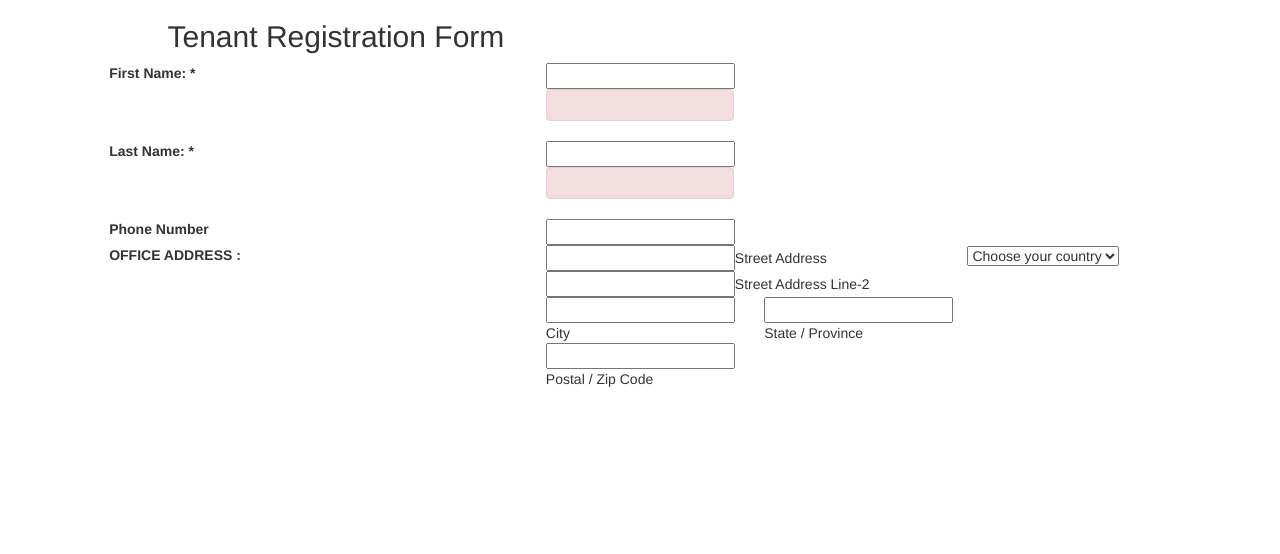
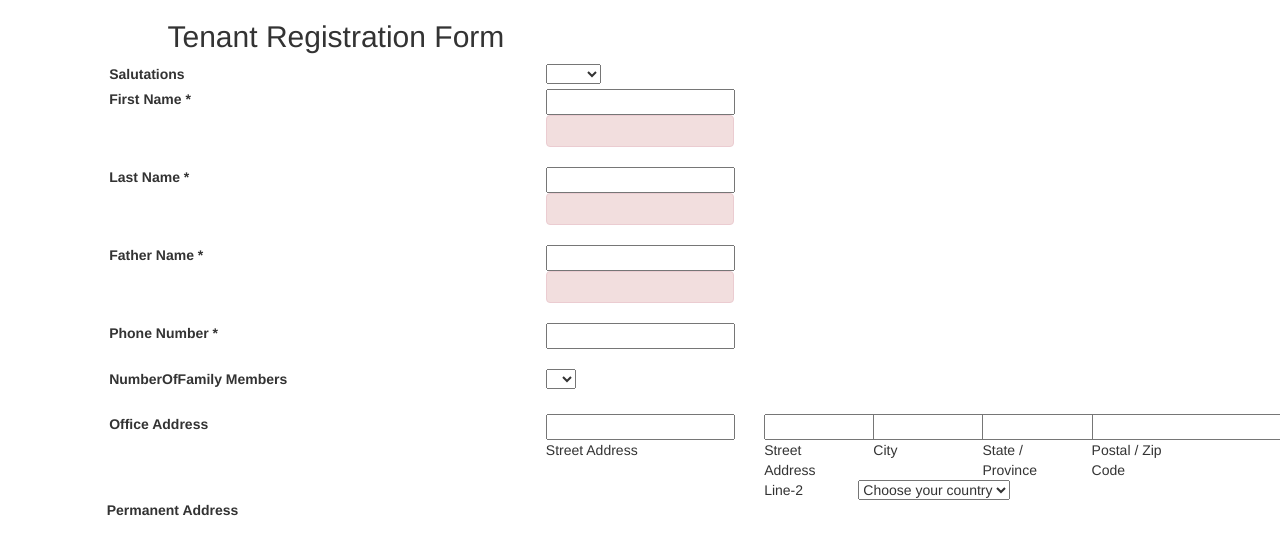
Before and after one commit to NAVEENKUMARANDI/tenant-registration-form-sep12, an Angular app: page / in a window 1280 px wide. Shown: the top 554 px of the page. Built offline with nearby package versions, Linux system fonts and the light colour scheme.

Commit message:
Second Commit for tenant some fields

```diff
--- a/src/app/registration-form/registration-form.component.html
+++ b/src/app/registration-form/registration-form.component.html
@@ -5,18 +5,39 @@
         <div class="col-sm-6">
             <h2>Tenant Registration Form</h2>
         </div>
-        <div class="col-sm-5"></div>
     </div>
+    <div class="col-sm-5"></div>
 </div>
 
 <form [formGroup]="tenantProfileForm" (ngSubmit)="onSubmit()">
 
+    <!-----------------------SALUTIONS-------------------->
+
+    <div class="row">
+        <div class="col-sm-1">
+        </div>
+        <div class="col-sm-2">
+            <label for="salutions"> Salutations </label>
+        </div>
+
+        <div class="col-sm-2"></div>
+
+        <div class="col-sm-2">
+            <select formControlName="salutions">
+                <!--   <option value="">Choose your state</option> -->
+                <option *ngFor="let salutions of Salutions" [ngValue]="salutions" (change)="changeSalutions($event)">
+                    {{salutions}}
+                </option>
+            </select>
+        </div>
+        <div class="col-sm-5"></div>
+    </div>
     <!-----------------------FIRST NAME-------------------->
 
     <div class="row">
         <div class="col-sm-1"></div>
         <div class="col-sm-3">
-            <label for="firstName"> First Name: * </label>
+            <label for="firstName"> First Name * </label>
         </div>
 
         <div class="col-sm-1"> </div>
@@ -30,13 +51,11 @@
                 </div>
 
                 <div *ngIf="firstName.errors?.minlength">
-                    <span style="color:Red" ng-show="tenantProfileForm.firstName.$error.firstName"> Length of
-                        FirstName is less than 5 chars. </span>
+                    <span style="color:Red" ng-show="tenantProfileForm.firstName.$error.firstName"> Length of FirstName is less than 5 chars. </span>
                 </div>
 
                 <div *ngIf="firstName.errors?.maxlength">
-                    <span style="color:Red" ng-show="tenantProfileForm.firstName.$error.firstName"> Length of
-                        FirstName is more than 10 chars.
+                    <span style="color:Red" ng-show="tenantProfileForm.firstName.$error.firstName"> Length of FirstName is more than 10 chars.
                     </span>
                 </div>
             </div>
@@ -52,7 +71,7 @@
         </div>
 
         <div class="col-sm-3">
-            <label for="lastName"> Last Name: *</label>
+            <label for="lastName"> Last Name *</label>
         </div>
 
         <div class="col-sm-1"></div>
@@ -79,6 +98,40 @@
     </div>
     <!--Last Name Ends -->
 
+    <!---------------Father Name------------------------>
+    <div class="row">
+
+        <div class="col-sm-1">
+        </div>
+
+        <div class="col-sm-3">
+            <label for="lastName"> Father Name *</label>
+        </div>
+
+        <div class="col-sm-1"></div>
+
+        <div class="col-sm-2">
+            <input type="text" id="fatherName" formControlName="fatherName" />
+
+            <div *ngIf="tenantProfileForm.invalid" class="alert alert-danger">
+                <div *ngIf="fatherName.errors?.minlength">
+                    <span style="color:red"> FatherName is required. </span>
+                </div>
+
+                <div *ngIf="fatherName.errors?.minlength">
+                    <span style="color:Red" ng-show="tenantProfileForm.lastName.$error.fatherName"> Length of FatherName is lesser than 5 chars.
+                    </span>
+                </div>
+
+                <div *ngIf="fatherName.errors?.maxlength">
+                    <span style="color:Red" ng-show="tenantProfileForm.fatherName.$error.fatherName"> Length of FatherName is more than 10 chars.</span>
+                </div>
+            </div>
+        </div>
+        <div class="col-sm-5"></div>
+    </div>
+    <!--FatherName Ends -->
+
     <!-----------------------PHONE-------------------->
 
     <div class="row">
@@ -87,7 +140,7 @@
         </div>
 
         <div class="col-sm-2">
-            <label for="phone"> Phone Number</label>
+            <label for="phone"> Phone Number * </label>
         </div>
 
         <div class="col-sm-2"></div>
@@ -100,58 +153,106 @@
     </div>
     <!--End Of Phone-->
 
+    <!-----------------------NumberOfFamily Members---------->
+    <br>
+    <div class="row">
+        <div class="col-sm-1">
+        </div>
+        <div class="col-sm-2">
+            <label for="familymembers"> NumberOfFamily Members </label>
+        </div>
+
+        <div class="col-sm-2"></div>
+
+        <div class="col-sm-2">
+            <select formControlName="familyMembers">
+                <!--   <option value="">Choose your state</option> -->
+                <option *ngFor="let familymembers of Familymembers" [ngValue]="familymembers"
+                    (change)="changeFamilymembers($event)">
+                    {{familymembers}}
+                </option>
+            </select>
+        </div>
+        <div class="col-sm-5"></div>
+    </div>
+    <!--NumberOfFamily Members-->
+
     <!-----------------------OFFICE ADDRESS-------------------->
 
+    <br>
     <div class="row">
 
         <div class="col-sm-1">
         </div>
 
         <div class="col-sm-2">
-            <label for="streetAddress"> OFFICE ADDRESS :</label>
+            <label for="streetAddress"> Office Address </label>
         </div>
 
         <div class="col-sm-2"></div>
 
-        <div class="col-sm-4">
-            <input type="text" id="streetAddress" formControlName="streetAddress"/>Street Address
+        <div class="col-sm-2">
+            <input type="text" id="streetAddress" formControlName="streetAddress" />Street Address
         </div>
 
-        <div class="col-sm-3"></div>
-
-        <div class="col-sm-5"></div>
-
-        <div class="col-sm-4">
-            <input type="text" id="streetAddressLine2" formControlName="streetAddressLine2"/>Street Address Line-2
+        <div class="col-sm-1">
+            <input type="text" id="streetAddressLine2" formControlName="streetAddressLine2" />Street Address Line-2
         </div>
 
-        <div class="col-sm-3"></div>
-
-        <div class="col-sm-5"></div>
-
-        <div class="col-sm-2">
+        <div class="col-sm-1">
             <input type="text" id="city" formControlName="city" />City
         </div>
 
-        <div class="col-sm-2">
+        <div class="col-sm-1">
             <input type="text" id="state" formControlName="state" />State / Province
         </div>
 
-        <div class="col-sm-3"></div>
-
-        <div class="col-sm-5"></div>
-
-        <div class="col-sm-2">
+        <div class="col-sm-1">
             <input type="text" id="postal" formControlName="postal" />Postal / Zip Code
         </div>
 
-        <div class="col-sm-2"></div>
+        <div class="col-sm-1"></div>
         <select formControlName="country">
             <option value="">Choose your country</option>
             <option *ngFor="let country of Country" [ngValue]="country" (change)="changeCountry($event)">
                 {{country}}
             </option>
         </select>
-        <div class="col-sm-3"></div>
+    </div>
+
+    <!-----------------------PERMANENT ADDRESS-------------------->
+
+    <div formArrayName="permanentAddressArray">
+
+
+        <div class="col-sm-1">
+        </div>
+        <label for="streetAddress"> Permanent Address </label>
+
+        <div *ngFor="let permanentAddressArrayItem of permanentAddressArray.controls; let permanentAddressIndex=index">
+
+            <div [formGroupName]="permanentAddressIndex">
+
+                <label>
+                    Door Number * :
+                    <input type="text" formControlName="doornumber" />
+                </label>
+
+                <label>
+                    Street * :
+                    <input type="text" formControlName="street" />
+                </label>
+
+                <label>
+                    City * :
+                    <input type="text" formControlName="city" />
+                </label>
+
+                <label>
+                    ZipCode * :
+                    <input type="text" formControlName="zipCode" />
+                </label>
+            </div>
+        </div>
     </div>
 </form>
--- a/src/app/registration-form/registration-form.component.ts
+++ b/src/app/registration-form/registration-form.component.ts
@@ -1,5 +1,5 @@
 import { Component, OnInit } from '@angular/core';
-import { Validators, FormGroup, FormBuilder } from '@angular/forms';
+import { Validators, FormGroup, FormBuilder, FormControl, FormArray } from '@angular/forms';
 
 @Component({
   selector: 'app-registration-form',
@@ -8,12 +8,26 @@ import { Validators, FormGroup, FormBuilder } from '@angular/forms';
 })
 export class RegistrationFormComponent implements OnInit {
 
+  Salutions: any = ['Mrs.', 'Ms.', 'Miss.', 'Dr.', 'Mr.']
+
+  Familymembers: any = [1, 2, 3, 4, 5, 6]
+
   Country: any = ['INDIA']
 
+  permanentAddressArrayItem: {
+    doornumber: number,
+    street: string,
+    city: string,
+    zipCode: number
+  }[];
+
   tenantProfileForm = this.fb.group({
+    salutions: ['', [Validators.required]],
     firstName: ['', [Validators.required, Validators.maxLength(10), Validators.minLength(5)]],
     lastName: ['', [Validators.required, Validators.maxLength(10), Validators.minLength(5)]],
+    fatherName: ['', [Validators.required, Validators.maxLength(10), Validators.minLength(5)]],
     phone: ['', [Validators.required, Validators.maxLength(10)]],
+    familyMembers: ['', [Validators.required]],
     address: ['', [Validators.required]],
     areaCode: ['', [Validators.required]],
     streetAddress: ['', [Validators.required]],
@@ -22,27 +36,47 @@ export class RegistrationFormComponent implements OnInit {
     state: ['', [Validators.required]],
     postal: ['', [Validators.required]],
     country: ['', [Validators.required]],
+
+
+    permanentAddressArray: this.fb.array([])
   })
 
+
+  permanentAddressFormGroup(): FormGroup {
+    return this.fb.group({
+      doornumber: ['', [Validators.required]]
+    })
+  }
   constructor(private fb: FormBuilder) { }
 
   ngOnInit() {
+
+    this.permanentAddressArrayItem = [];
   }
 
   onSubmit() {
     console.warn(this.tenantProfileForm.value);
   }
 
+  get salutions() {
+    return this.tenantProfileForm.get('salutions');
+  }
   get firstName() {
     return this.tenantProfileForm.get('firstName');
   }
   get lastName() {
     return this.tenantProfileForm.get('lastName');
   }
+get fatherName(){
+  return this.tenantProfileForm.get('fatherName');
+}
   get phone() {
     return this.tenantProfileForm.get('phoneNumber');
   }
-  get address(){
+  get familyMembers(){
+    return this.tenantProfileForm.get('familyMembers');
+  }
+  get address() {
     return this.tenantProfileForm.get('address');
   }
   get areaCode() {
@@ -66,4 +100,7 @@ export class RegistrationFormComponent implements OnInit {
   get country() {
     return this.tenantProfileForm.get('country');
   }
+  get permanentAddressArray() {
+    return this.tenantProfileForm.get('permanentAddressArray') as FormArray;
+  }
 }
```
